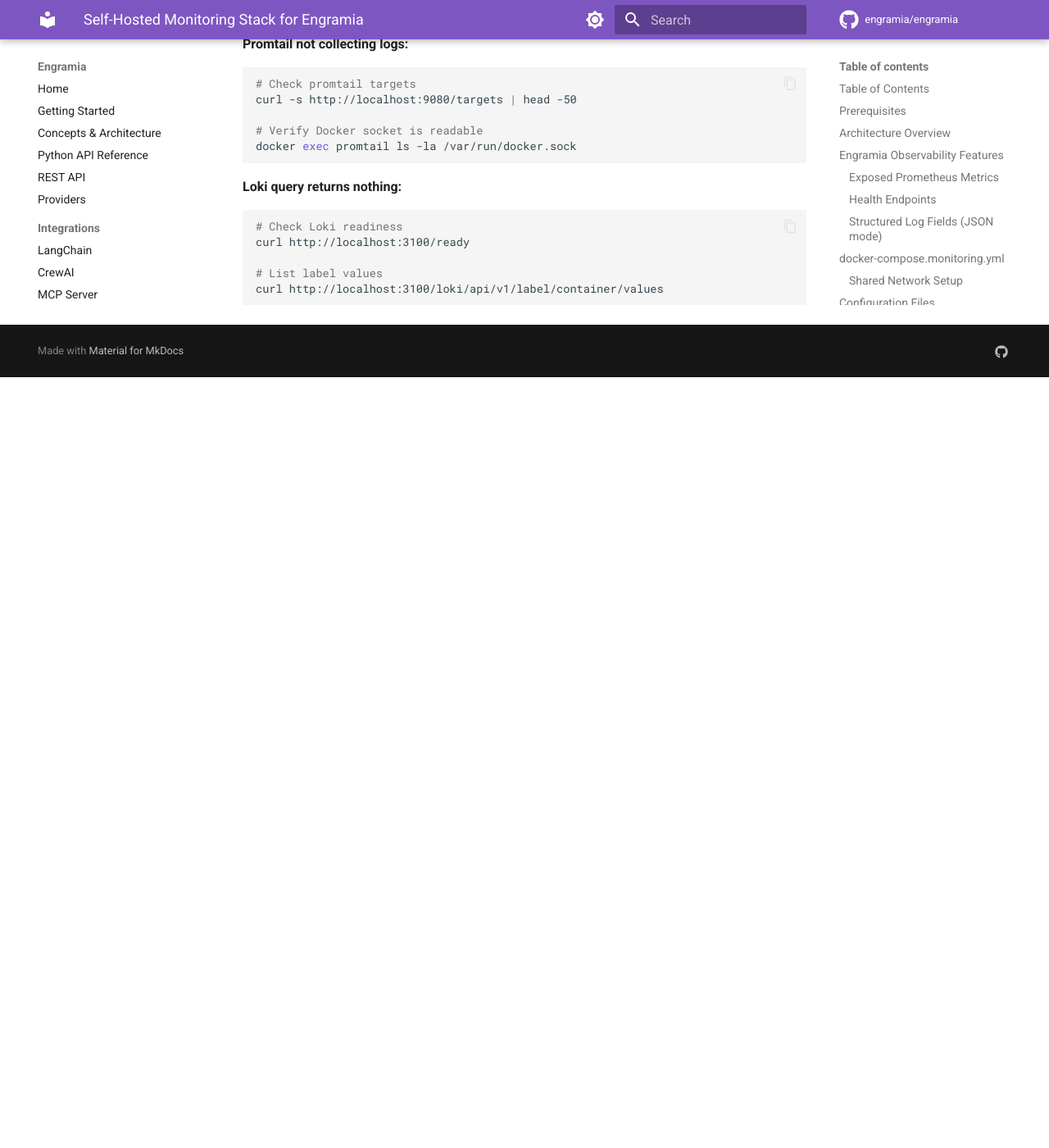
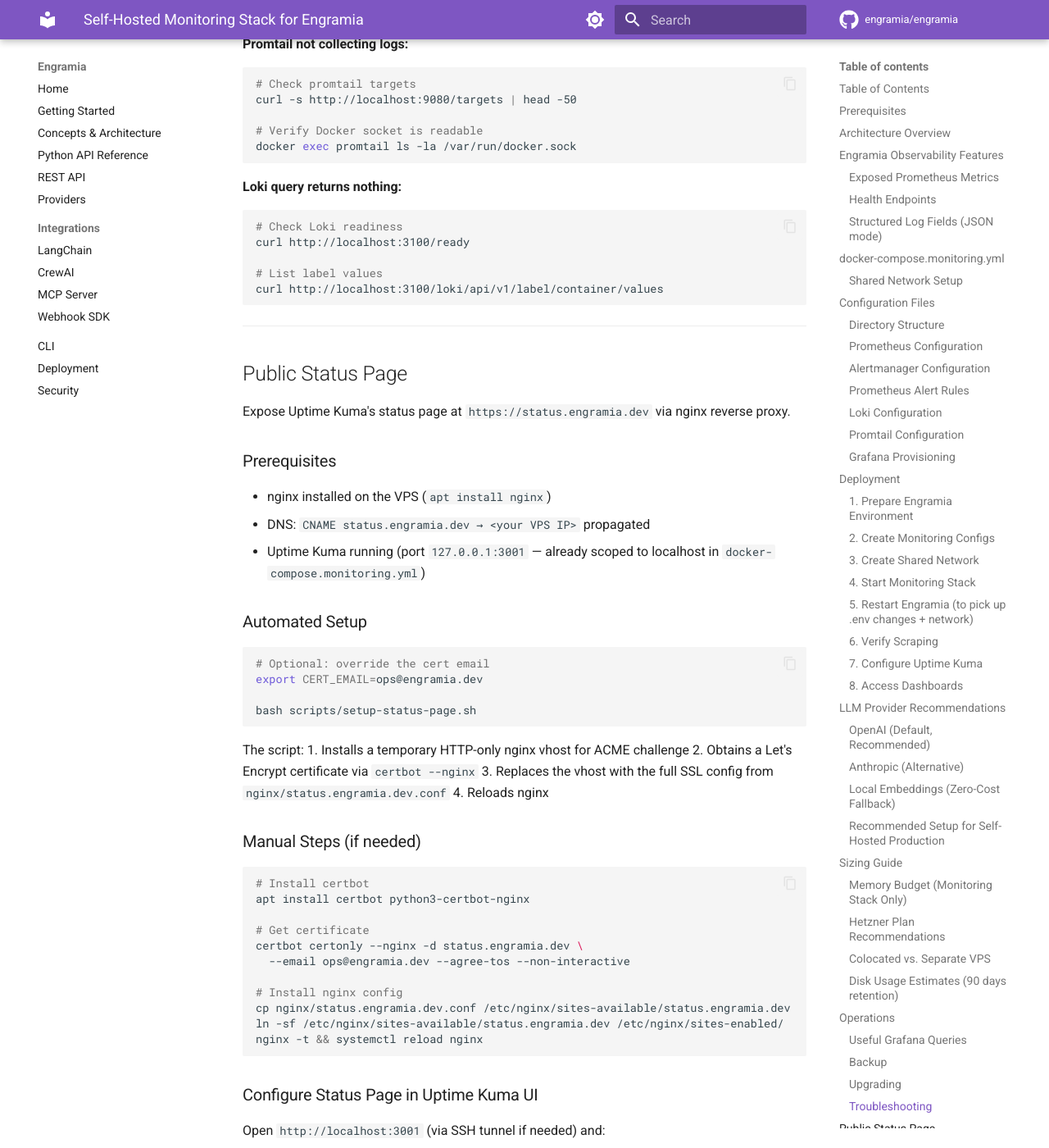
Before and after one commit to engramia/engramia, an MkDocs documentation site: the page built from docs/monitoring.md, in a window 1280 px wide and 1400 px high, scrolled down 20112 px. Shown: the whole window at 82% size. Built offline with MkDocs 1.6.1 and Material for MkDocs 9.7.7, drawn with Linux system fonts in a browser that asks for light colours; comment, search, counter and statistics services are not loaded; before the commit the page ends 20572 px from its top, so only the background shows below that; some of the changed text lies outside the part shown.

Commit message:
feat: add public status page setup (status.engramia.dev via Uptime Kuma + nginx)
- nginx reverse proxy config for status.engramia.dev
- setup-status-page.sh script with Let's Encrypt cert automation
- Uptime Kuma port scoped to 127.0.0.1 (already set, confirmed)
- docs/monitoring.md: Public Status Page section

Co-Authored-By: Claude Sonnet 4.6 <noreply@anthropic.com>

````diff
--- a/docs/monitoring.md
+++ b/docs/monitoring.md
@@ -929,3 +929,75 @@ curl http://localhost:3100/ready
 # List label values
 curl http://localhost:3100/loki/api/v1/label/container/values
 ```
+
+---
+
+## Public Status Page
+
+Expose Uptime Kuma's status page at `https://status.engramia.dev` via nginx reverse proxy.
+
+### Prerequisites
+
+- nginx installed on the VPS (`apt install nginx`)
+- DNS: `CNAME status.engramia.dev → <your VPS IP>` propagated
+- Uptime Kuma running (port `127.0.0.1:3001` — already scoped to localhost in `docker-compose.monitoring.yml`)
+
+### Automated Setup
+
+```bash
+# Optional: override the cert email
+export CERT_EMAIL=ops@engramia.dev
+
+bash scripts/setup-status-page.sh
+```
+
+The script:
+1. Installs a temporary HTTP-only nginx vhost for ACME challenge
+2. Obtains a Let's Encrypt certificate via `certbot --nginx`
+3. Replaces the vhost with the full SSL config from `nginx/status.engramia.dev.conf`
+4. Reloads nginx
+
+### Manual Steps (if needed)
+
+```bash
+# Install certbot
+apt install certbot python3-certbot-nginx
+
+# Get certificate
+certbot certonly --nginx -d status.engramia.dev \
+  --email ops@engramia.dev --agree-tos --non-interactive
+
+# Install nginx config
+cp nginx/status.engramia.dev.conf /etc/nginx/sites-available/status.engramia.dev
+ln -sf /etc/nginx/sites-available/status.engramia.dev /etc/nginx/sites-enabled/
+nginx -t && systemctl reload nginx
+```
+
+### Configure Status Page in Uptime Kuma UI
+
+Open `http://localhost:3001` (via SSH tunnel if needed) and:
+
+1. **Status Pages** → **Add Status Page**
+2. **Name:** `Engramia Status`
+3. **Slug:** `engramia` → URL becomes `/status/engramia`
+4. **Domain:** `status.engramia.dev`
+5. Add monitors to display:
+   | Monitor | Suggested label |
+   |---------|----------------|
+   | `http://engramia-api:8000/v1/health` | API Health |
+   | `https://api.engramia.dev/v1/health/deep` | API Deep Check |
+   | `http://prometheus:9090/-/healthy` | Prometheus |
+   | `http://grafana:3000/api/health` | Grafana |
+6. Toggle **Published** → ON
+7. **Save**
+
+The status page will be live at `https://status.engramia.dev`.
+
+### Certificate Renewal
+
+certbot auto-renews via its systemd timer. Verify with:
+
+```bash
+systemctl status certbot.timer
+certbot renew --dry-run
+```
````
Also changed, not shown: 2 other files.
